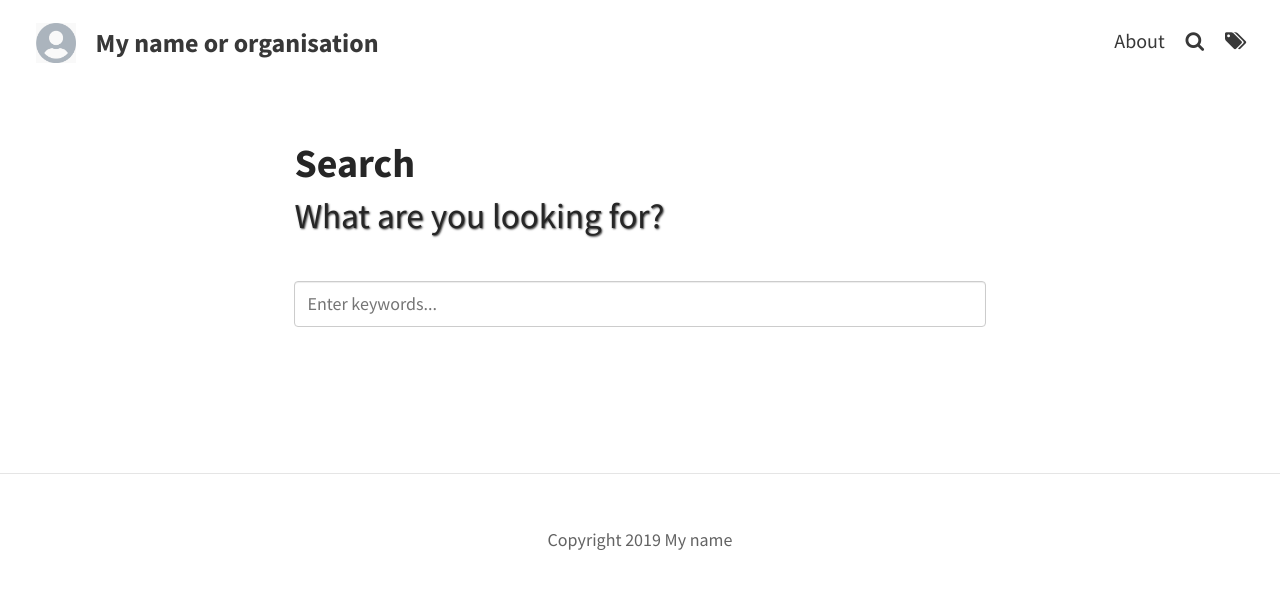
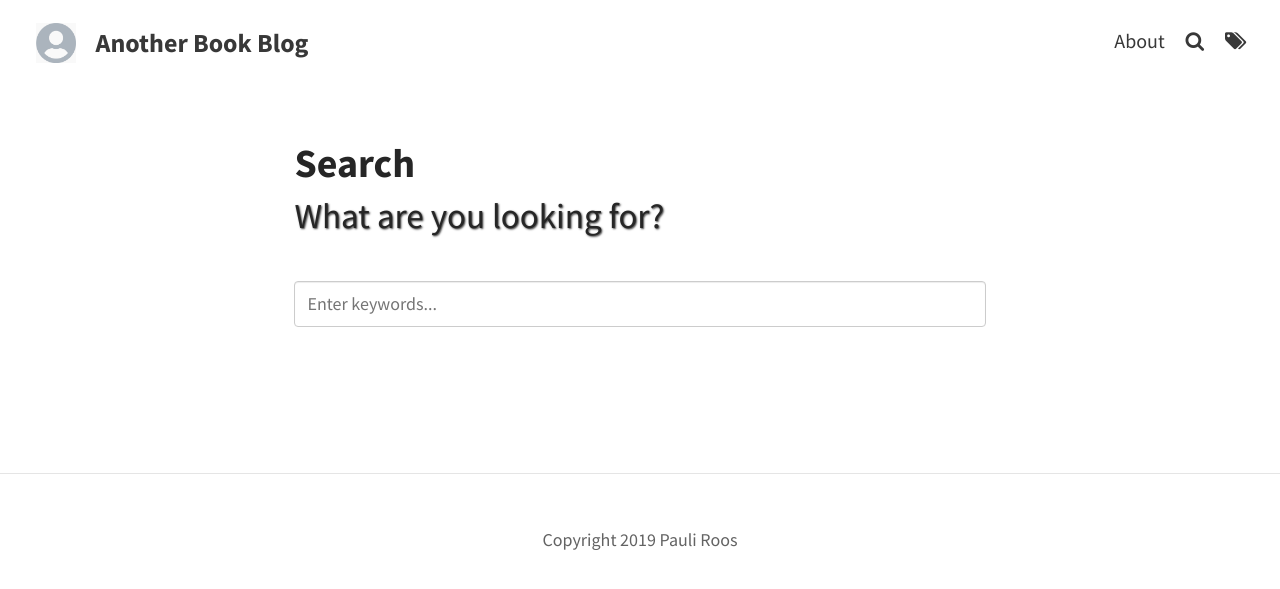
Before and after one commit to blogsaboutbooks/blogsaboutbooks.github.io, a Jekyll site: the page built from pages/search.md, in a window 1280 px wide. Shown: the top 589 px of the page. Built offline with Jekyll 4.4.1, drawn with Linux system fonts in a browser that asks for light colours.

Commit message:
Added picture for header (teacup) and config changes.

```diff
--- a/_config.yml
+++ b/_config.yml
@@ -1,8 +1,8 @@
 # SITE CONFIGURATION
 baseurl: ''  #leave this alone
-url: "https://yoursite.github.io"   #change this to yours
-title: My name or organisation # site's title
-description: "A website with blog posts and pages" # used by search engines
+url: "https://blogsaboutbooks.github.io"   #change this to yours
+title: Another Book Blog # site's title
+description: "A website with blog posts and pages and links to other blogs" # used by search engines
 
 # SITE-SPECIFIC CONFIGURATION
 # Change these 2 images for your own site
@@ -19,12 +19,12 @@ gridlayout: false # change to true if you want grd layout
 header_text: Me and my blog
 
 # find an image for your own home page and put it into the images folder
-header_feature_image: /images/hhh.jpg
+header_feature_image: /images/teacup.jpg
 twitter_username: puboxford  #change to your own twitter account
 lang: en_gb
 # change the following to your name or site name
 footer_text:
-    "Copyright 2019 My name"
+    "Copyright 2019 Pauli Roos"
   # Icons
   # If you have any of these accounts add them in here
 rss: false  # Make sure you created a feed.xml with feed.xml layout
@@ -82,7 +82,7 @@ exclude: [".jekyll-cache", "Gemfile", "README.md"]
 # You can also use prose (prose.io) to edit and post to your site
 prose:
   #rooturl: '_posts'
-  siteurl: 'https://yoursite.github.io'
+  siteurl: 'https://blogsaboutbooks.github.io'
   media: 'images'
   ignore:
     - README.md
```
Also changed, not shown: 1 other file.
